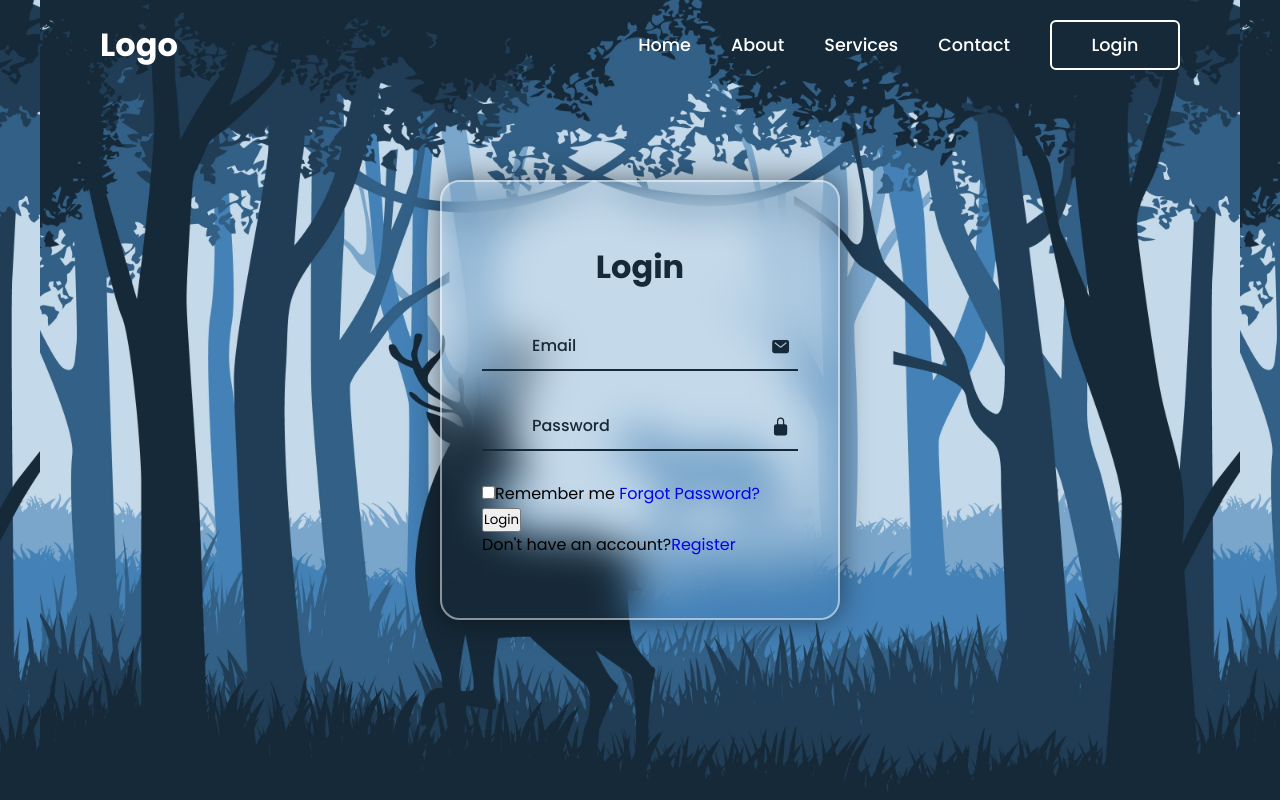
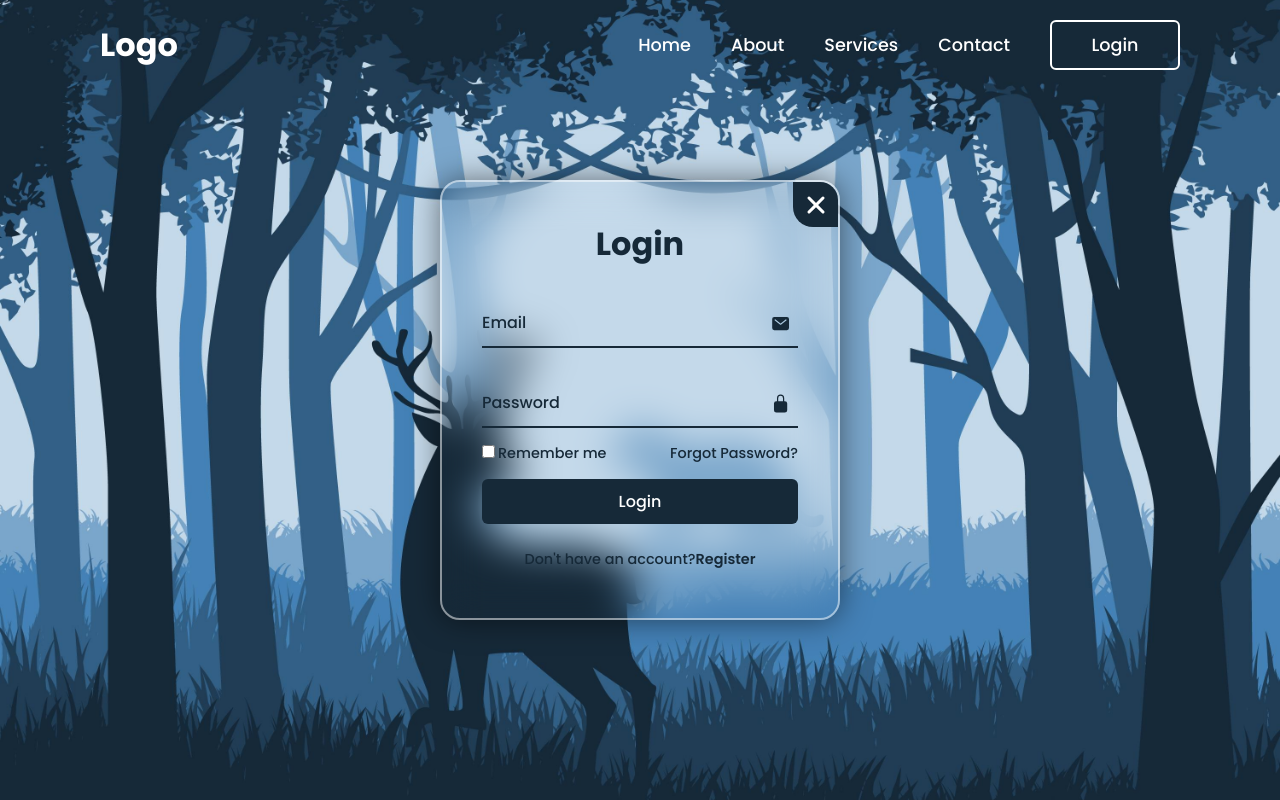
Before and after one commit to GIGAKUL/Form-project, a plain HTML site: page index.html in a window 1280 px wide. Drawn offline with nearby package versions, Linux system fonts and the light colour scheme.

Commit message:
done with form projects

```diff
--- a/index.html
+++ b/index.html
@@ -20,6 +20,7 @@
       </nav>
     </header>
     <div class="wrapper">
+      <span class="icon-close"><ion-icon name="close"></ion-icon></span>
       <div class="form-box login">
         <h2>Login</h2>
         <form action="#">
--- a/styles.css
+++ b/styles.css
@@ -8,9 +8,10 @@
 body{
   min-height: 100vh;
   background: url(images/6213932.jpg);
-  background-size: contain;
-  background-position: center ;
+  background-size: cover;
   display: flex;
+  background-position: center;
+  background-repeat: no-repeat;
   justify-content: center;
   align-items: center;
 }
@@ -98,6 +99,23 @@ header {
   backdrop-filter: blur(20px);
   box-shadow: 0 0 30px rgba(0, 0, 0, .5);
   display: flex;
+  overflow: hidden;
+  justify-content: center;
+  align-items: center;
+}
+.wrapper .icon-close{
+  position: absolute;
+  border-bottom-left-radius: 20px;
+  cursor: pointer;
+  z-index: 1;
+  top: 0;
+  right: 0;
+  width: 45px;
+  height: 45px;
+  background-color: #162938;
+  font-size: 2em;
+  color: white;
+  display: flex;
   justify-content: center;
   align-items: center;
 }
@@ -122,7 +140,7 @@ header {
 .input-box label{
   position: absolute;
   top: 50%;
-  left: 50px;
+  left: 0px;
   transform: translateY(-50%);
   font-size: 1em;
   color: #162938;
@@ -144,8 +162,9 @@ header {
   border:none;
   font: 1rem;
   color: #162938;
-  font-weight: 100;
+  font-weight: 600;
   padding: 0 35px 0 5px;
+  outline: none;
 }
 .input-box .icon{
   position: absolute;
@@ -154,3 +173,47 @@ header {
   color: #162938;
   line-height: 57px;
 }
+.remember-forgot {
+  font-size: .9em;
+  font-weight: 500;
+  color: #162938;
+  margin: -15px 0 15px;
+  display: flex;
+  justify-content: space-between;
+}
+.remember-forgot label input {
+   accent-color: #162938 ;
+   margin-right: 3px;
+}
+.remember-forgot a {
+  color: #162938;
+}
+.remember-forgot a:hover{
+  text-decoration: underline;
+}
+.btn {
+  width: 100%;
+  min-height: 45px;
+  background-color: #162938;
+  border: none;
+  outline: none;
+  border-radius: 6px;
+  cursor:pointer;
+  font-size: 1em;
+  color: white;
+  font-weight: 500;
+}
+.login-register {
+  font-size: .9em;
+  color: #162938;
+  text-align: center;
+  font-weight: 500;
+  margin: 25px 0 10px;
+}
+.login-register p a{
+  color: #162938;
+  font-weight: 600;
+}
+.login-register p a:hover{
+  text-decoration: underline;
+}
```
